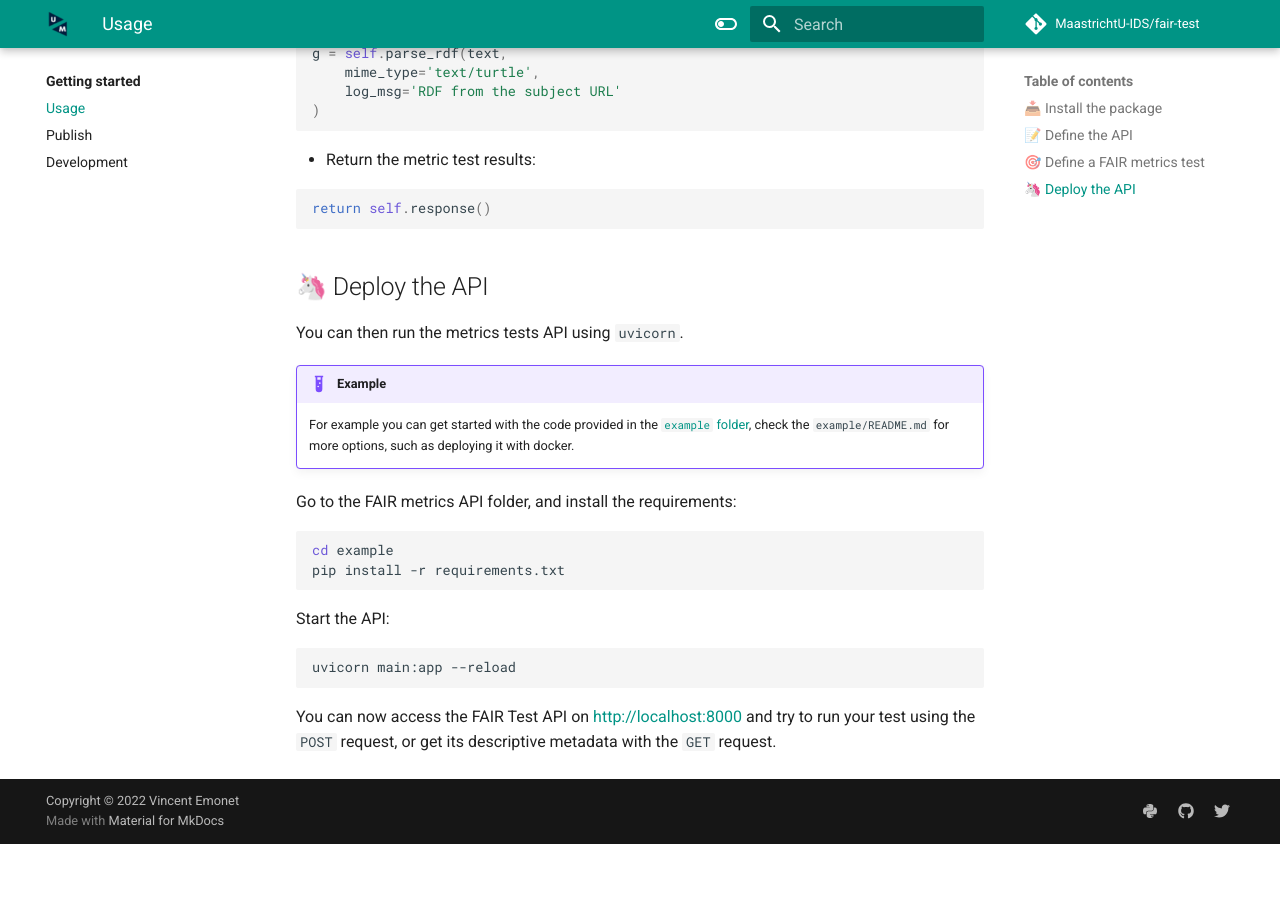
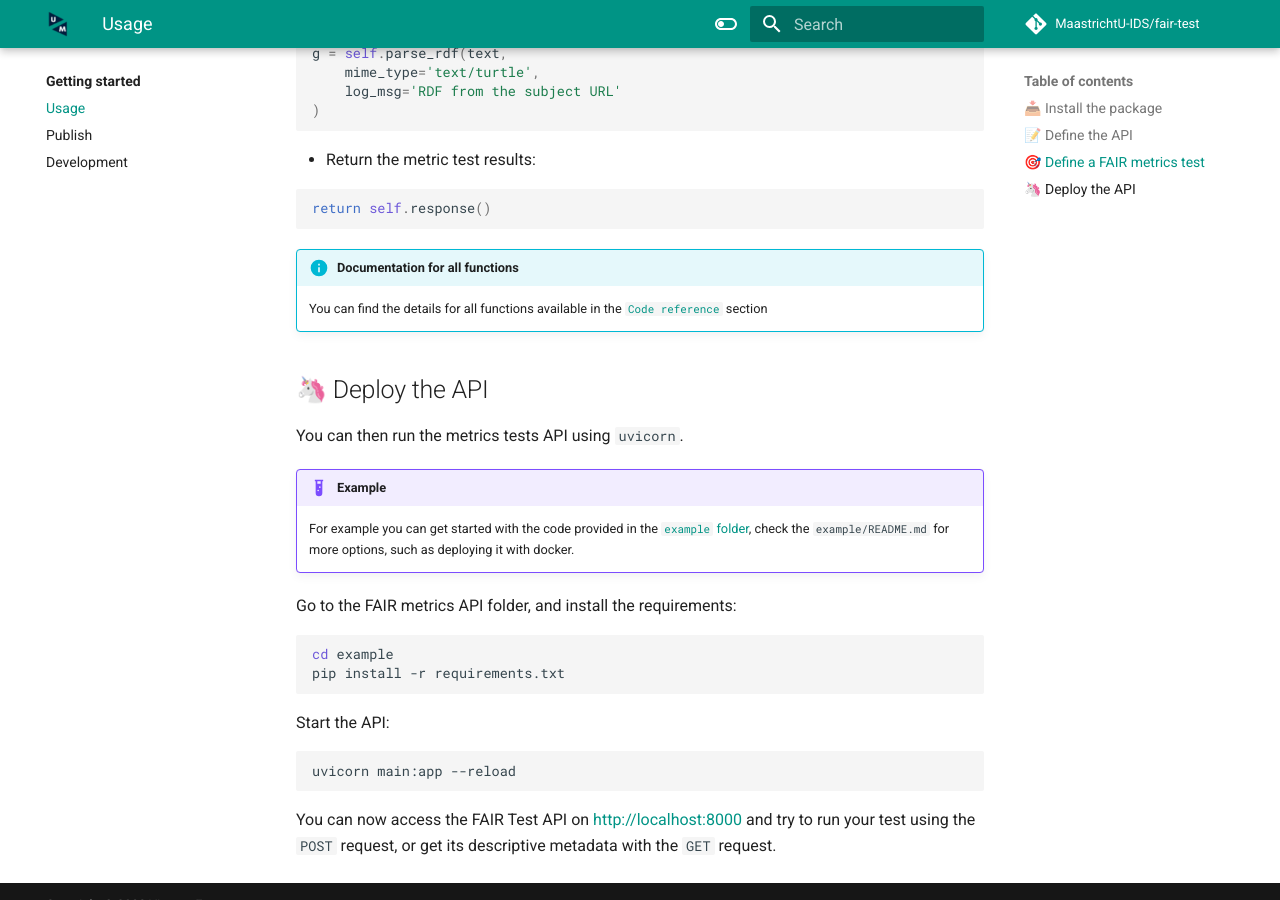
Before and after one commit to MaastrichtU-IDS/fair-test, an MkDocs documentation site: the page built from docs/usage.md, in a window 1280 px wide and 900 px high, scrolled down 2099 px. Built offline with MkDocs 1.6.1 and Material for MkDocs 9.7.7, drawn with Linux system fonts in a browser that asks for light colours; a script that is not in the unit is left out; comment, search, counter and statistics services are not loaded; before the commit the page ends 2943 px from its top, so only the background shows below that.

Commit message:
improve docs

````diff
--- a/docs/usage.md
+++ b/docs/usage.md
@@ -100,6 +100,11 @@ g = self.parse_rdf(text,
 return self.response()
 ```
 
+!!! info "Documentation for all functions"
+
+    You can find the details for all functions available in the [`Code reference`](/fair-test/FairTest) section
+
+
 ## 🦄 Deploy the API
 
 You can then run the metrics tests API using `uvicorn`.
````
